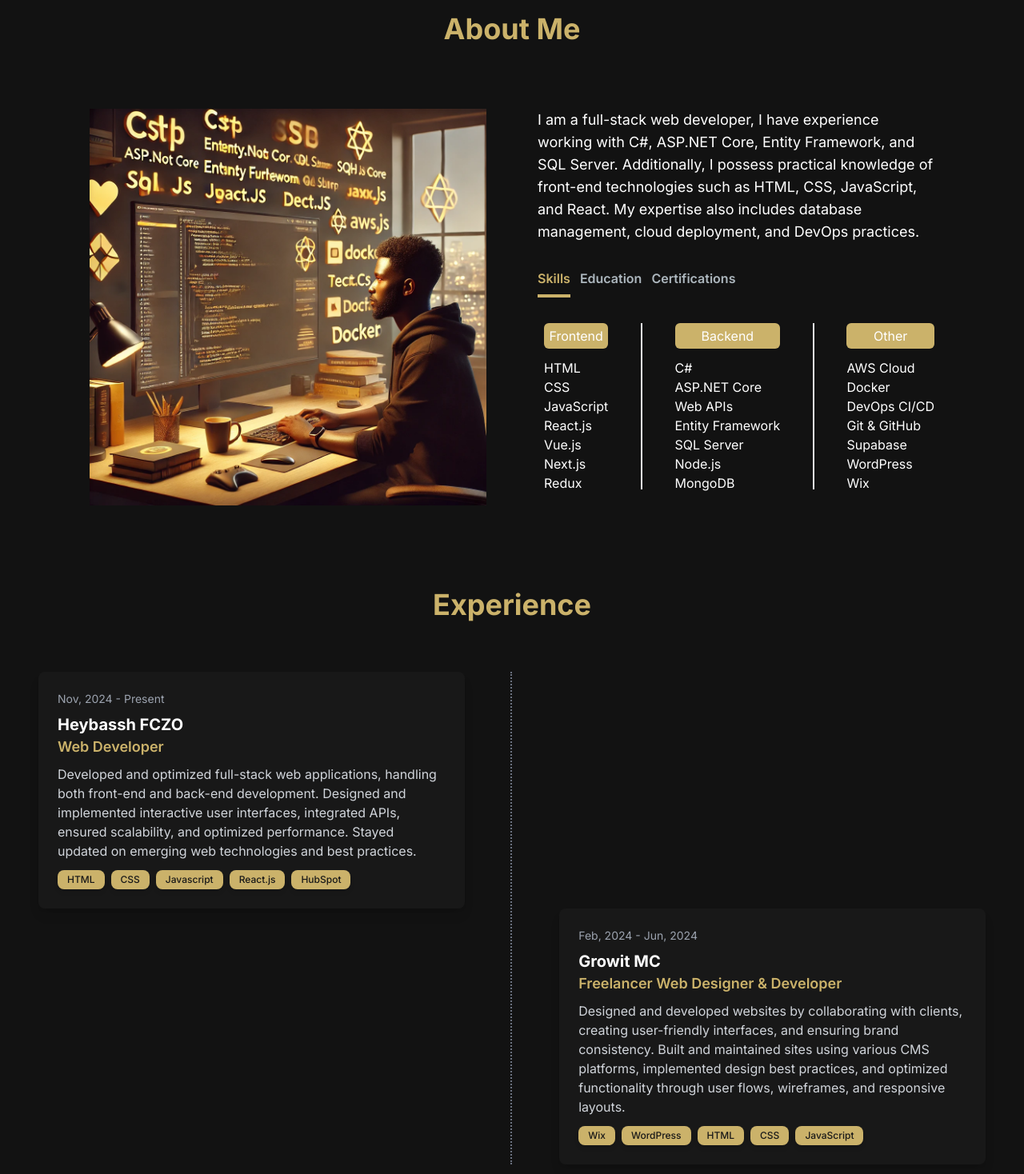
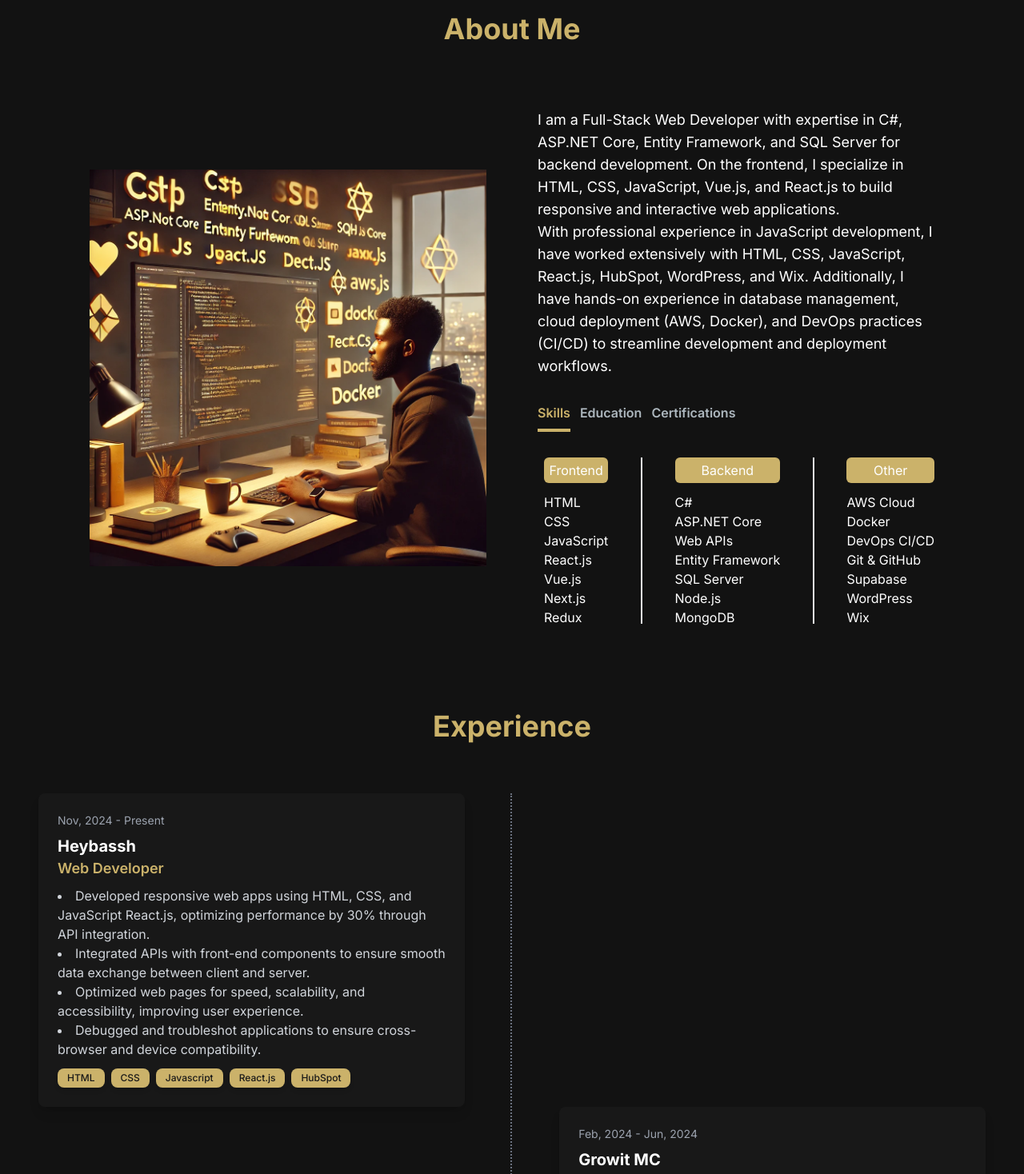
Before and after one commit to darel-mbokazi/my-portfolio, a Next.js app: page / in a window 1280 px wide. Shown: the part 640-2108 px from the top of the page at 80% size. Built offline with nearby package versions, Linux system fonts and the light colour scheme.

Commit message:
modifying duties

```diff
--- a/src/app/components/About.jsx
+++ b/src/app/components/About.jsx
@@ -86,34 +86,48 @@
 
   return (
     <section className="text-white max-sm:pt-20 max-lg:pt-20" id="about">
-      <h2 className="text-4xl font-bold text-gold mb-4 text-center">About Me</h2>
+      <h2 className="text-4xl font-bold text-gold mb-4 text-center">
+        About Me
+      </h2>
       <div className="md:grid md:grid-cols-2 gap-8 items-center py-8 px-4 xl:gap-16 sm:py-16 xl:px-16">
-        <Image src="/images/about-me-image.webp" alt="about me image" width={500} height={500} />
+        <Image
+          src="/images/about-me-image.webp"
+          alt="about me image"
+          width={500}
+          height={500}
+        />
         <div className="mt-4 md:mt-0 text-left flex flex-col h-full">
           <p className="text-base max-sm:text-justify lg:text-lg">
-            I am a full-stack web developer, I have experience working with C#, ASP.NET Core, Entity Framework, and SQL Server. Additionally, I possess practical knowledge of front-end technologies such as HTML, CSS, JavaScript, and React. My expertise also includes database management, cloud deployment, and DevOps practices.
+            I am a Full-Stack Web Developer with expertise in C#, ASP.NET Core,
+            Entity Framework, and SQL Server for backend development. On the
+            frontend, I specialize in HTML, CSS, JavaScript, Vue.js, and
+            React.js to build responsive and interactive web applications.
+            <br/>
+            With professional experience in JavaScript development, I have worked
+            extensively with HTML, CSS, JavaScript, React.js, HubSpot,
+            WordPress, and Wix. Additionally, I have hands-on experience in
+            database management, cloud deployment (AWS, Docker), and DevOps
+            practices (CI/CD) to streamline development and deployment
+            workflows.
           </p>
           <div className="flex flex-row justify-start mt-8">
             <TabButton
-              selectTab={() => handleTabChange("skills")}
-              active={tab === "skills"}
-            >
-              {" "}
-              Skills{" "}
+              selectTab={() => handleTabChange('skills')}
+              active={tab === 'skills'}>
+              {' '}
+              Skills{' '}
             </TabButton>
             <TabButton
-              selectTab={() => handleTabChange("education")}
-              active={tab === "education"}
-            >
-              {" "}
-              Education{" "}
+              selectTab={() => handleTabChange('education')}
+              active={tab === 'education'}>
+              {' '}
+              Education{' '}
             </TabButton>
             <TabButton
-              selectTab={() => handleTabChange("certifications")}
-              active={tab === "certifications"}
-            >
-              {" "}
-              Certifications{" "}
+              selectTab={() => handleTabChange('certifications')}
+              active={tab === 'certifications'}>
+              {' '}
+              Certifications{' '}
             </TabButton>
           </div>
           <div className="mt-8">
@@ -122,7 +136,7 @@
         </div>
       </div>
     </section>
-  );
+  )
 };
 
 export default AboutSection;
--- a/src/app/components/Experience.jsx
+++ b/src/app/components/Experience.jsx
@@ -3,22 +3,32 @@
 const Experience = () => {
     const experience = [
       {
-            company: "Heybassh FCZO",
-            position: "Web Developer",
-            duties: "Developed and optimized full-stack web applications, handling both front-end and back-end development. Designed and implemented interactive user interfaces, integrated APIs, ensured scalability, and optimized performance. Stayed updated on emerging web technologies and best practices.",
-            startingDate: "Nov, 2024",
-            endDate: "Present",
-            techUsed: "HTML, CSS, Javascript, React.js, HubSpot"
+        company: 'Heybassh',
+        position: 'Web Developer',
+        duties: [
+          'Developed responsive web apps using HTML, CSS, and JavaScript React.js, optimizing performance by 30% through API integration.',
+          'Integrated APIs with front-end components to ensure smooth data exchange between client and server.',
+          'Optimized web pages for speed, scalability, and accessibility, improving user experience.',
+          'Debugged and troubleshot applications to ensure cross-browser and device compatibility.',
+        ],
+        startingDate: 'Nov, 2024',
+        endDate: 'Present',
+        techUsed: 'HTML, CSS, Javascript, React.js, HubSpot',
       },
       {
-            company: "Growit MC",
-            position: "Freelancer Web Designer & Developer",
-            duties: "Designed and developed websites by collaborating with clients, creating user-friendly interfaces, and ensuring brand consistency. Built and maintained sites using various CMS platforms, implemented design best practices, and optimized functionality through user flows, wireframes, and responsive layouts.",
-            startingDate: "Feb, 2024",
-            endDate: "Jun, 2024",
-            techUsed: "Wix, WordPress, HTML, CSS, JavaScript"
-        }
-    ];
+        company: 'Growit MC',
+        position: 'Freelancer Web Designer & Developer',
+        duties: [
+          'Designed and developed responsive websites using Wix and WordPress, ensuring seamless user experiences.',
+          'Collaborated with clients to conceptualize creative website designs and branding strategies.',
+          'Implemented custom HTML, CSS, and JavaScript solutions to enhance functionality and interactivity.',
+          'Optimized websites for SEO and cross-browser compatibility, improving visibility and performance.',
+        ],
+        startingDate: 'Feb, 2024',
+        endDate: 'Jun, 2024',
+        techUsed: 'Wix, WordPress, HTML, CSS, JavaScript',
+      },
+    ]
 
     return (
         <section id='experience' className="py-10 relative">
@@ -35,26 +45,34 @@
                       <div
                         key={i}
                         className={`relative bg-[#181818] text-white p-6 rounded-lg shadow-lg transition-transform duration-300 hover:scale-105 sm:w-[45%]
-                            ${i % 2 === 0 ? 'self-start ml-0' : 'self-end mr-0'}`}
-                        >
+                            ${
+                              i % 2 === 0 ? 'self-start ml-0' : 'self-end mr-0'
+                            }`}>
                         <div className="text-gray-400 text-sm mb-2">
                           {exp.startingDate} - {exp.endDate}
                         </div>
                         <h2 className="text-xl font-bold">{exp.company}</h2>
-                            <h3 className="text-lg font-semibold text-gold">{exp.position}</h3>
-                            <p className="mt-2 text-gray-300">{exp.duties}</p>
+                        <h3 className="text-lg font-semibold text-gold">
+                          {exp.position}
+                        </h3>
+                        {exp.duties && exp.duties.length > 0 && (
+                          <ul className="mt-2 text-gray-300 list-disc list-inside">
+                            {exp.duties.map((duty, index) => (
+                              <li key={index}>{duty}</li>
+                            ))}
+                          </ul>
+                        )}
                         <div className="flex flex-wrap gap-2 mt-3">
                           {technologies.map((tech, index) => (
                             <span
                               key={index}
-                                        className="bg-gold text-xs font-medium text-[#181818] px-3 py-1 rounded-lg shadow-md"
-                                    >
+                              className="bg-gold text-xs font-medium text-[#181818] px-3 py-1 rounded-lg shadow-md">
                               {tech}
                             </span>
                           ))}
                         </div>
                       </div>
-                    );
+                    )
                 })}
             </div>
         </section>
--- a/src/app/components/Hero.jsx
+++ b/src/app/components/Hero.jsx
@@ -44,7 +44,7 @@
               Hire Me
             </Link>
             <Link
-              href="/Siyabonga_Darel_Mbokazi_CV.pdf"
+              href="/Darel_Mbokazi_Full_Stack_Resume.pdf"
               className="px-1 inline-block py-1 w-full sm:w-fit rounded-full bg-gradient-to-br from-[#DFCD90] to-[#CBB26A] hover:bg-slate-800 text-white mt-3"
             >
               <span className="block bg-[#121212] hover:bg-slate-800 rounded-full px-5 py-2">
```
Also changed, not shown: 2 other files (tests, documents, lock files or other folders). Lines whose indentation alone changed are shown as unchanged.
